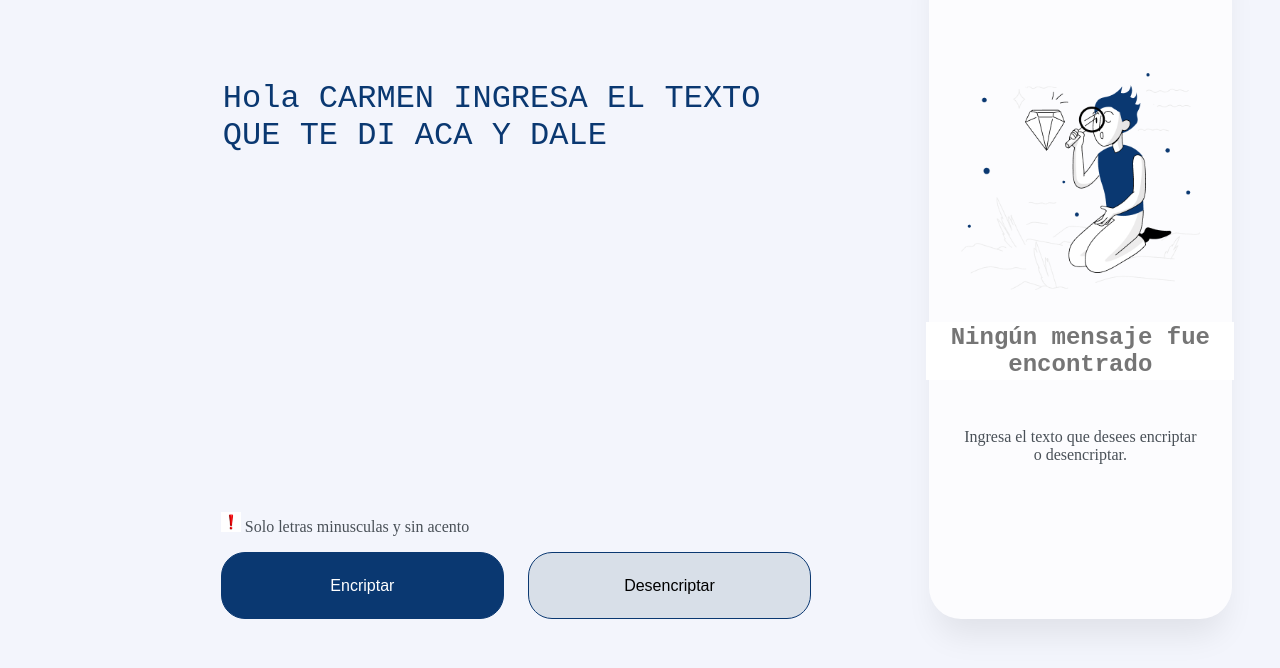
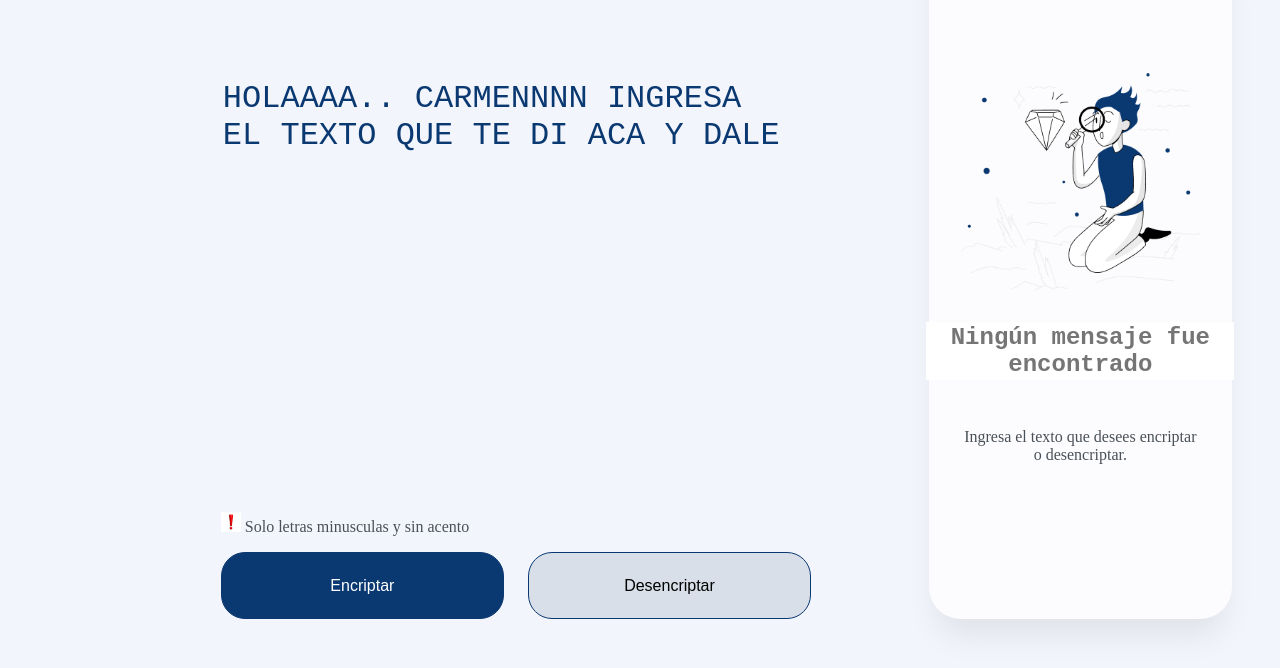
Before and after one commit to alexvadelgado/Encriptador, a plain HTML site: page index.html in a window 1280 px wide. Shown: the part 118-786 px from the top of the page. Drawn offline with Linux system fonts and the light colour scheme.

Commit message:
Update index.html

```diff
--- a/index.html
+++ b/index.html
@@ -24,7 +24,7 @@
     <main>
         <div class="main">
             <div class="izquierda">
-                <textarea id="ingresoTexto" class="texto" placeholder="Hola CARMEN INGRESA EL TEXTO QUE TE DI ACA Y DALE DESENCRIPTAR"></textarea >
+                <textarea id="ingresoTexto" class="texto" placeholder="HOLAAAA.. CARMENNNN INGRESA EL TEXTO QUE TE DI ACA Y DALE DESENCRIPTAR, DISFRUTA EL RETIRO"></textarea >
 
                 <div class="izq_footer">
                     <img class="exclamacion" src="img/exclamacion.avif" alt="exclamacion">
```
